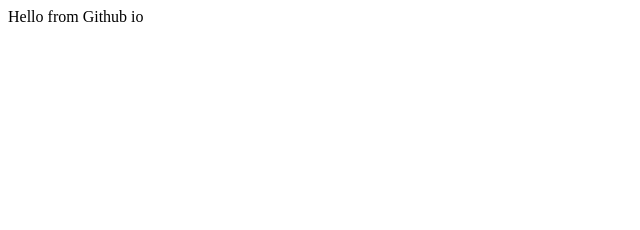
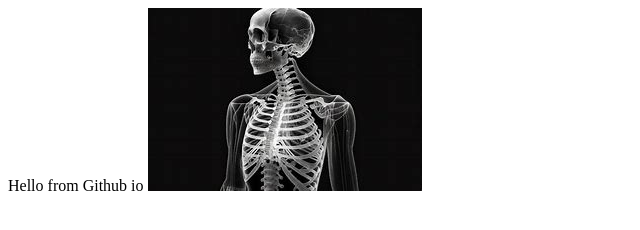
Before and after one commit to munjalfj/data.github.io, a plain HTML site: page index.html in a window 1280 px wide. Shown: the whole page, without its empty margins (0-640 px from the left). Drawn offline with Linux system fonts and the light colour scheme.

Commit message:
Update index.html
Image adding

```diff
--- a/index.html
+++ b/index.html
@@ -1 +1,2 @@
 Hello from Github io
+<img src="OIP.jpg"/>
```
